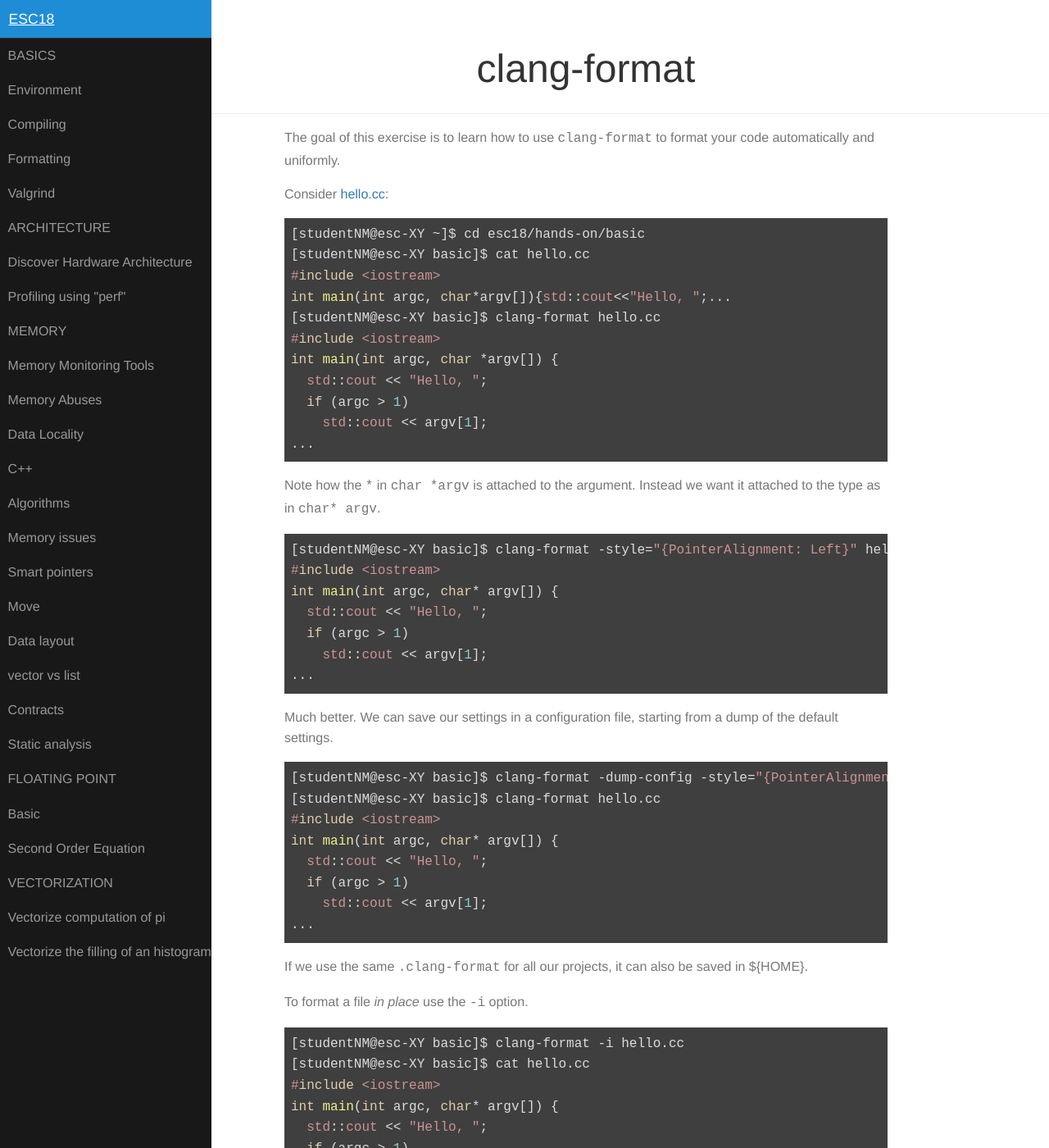
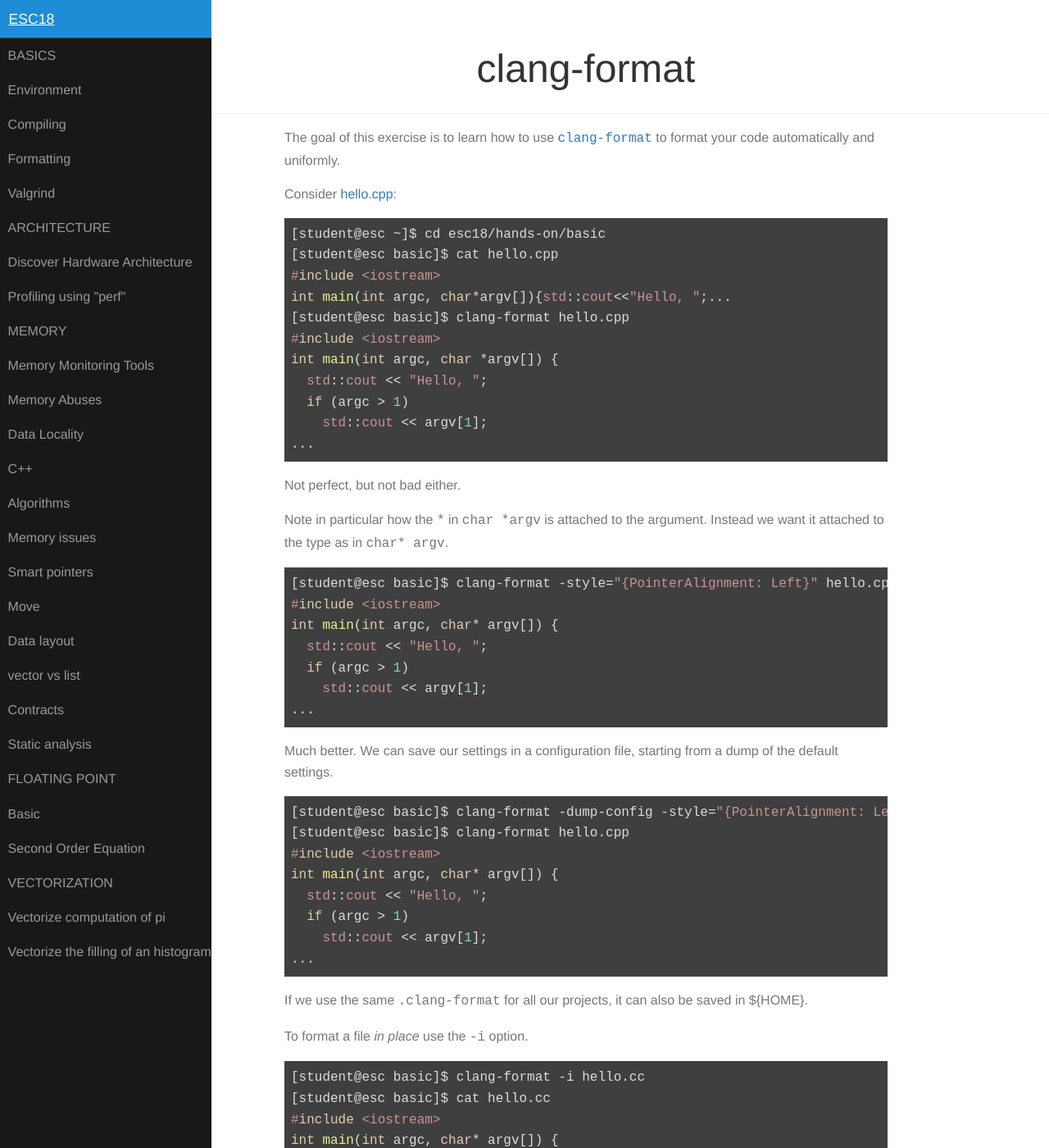
Before and after one commit to gudrutis/esc18, a Jekyll site: the page built from basic/formatting.markdown, in a window 1280 px wide and 1400 px high. Shown: the whole window at 82% size. Built offline with Jekyll 4.4.1, drawn with Linux system fonts in a browser that asks for light colours.

Commit message:
review formatting instructions

```diff
--- a/basic/formatting.markdown
+++ b/basic/formatting.markdown
@@ -4,16 +4,17 @@ category: basic
 layout: main
 ---
 
-The goal of this exercise is to learn how to use `clang-format` to format your
-code automatically and uniformly.
+The goal of this exercise is to learn how to
+use [`clang-format`](https://clang.llvm.org/docs/ClangFormatStyleOptions.html)
+to format your code automatically and uniformly.
 
-Consider [hello.cc]({{site.exercises_repo}}/hands-on/basic/hello.cc):
+Consider [hello.cpp]({{site.exercises_repo}}/hands-on/basic/hello.cpp):
 
-    [studentNM@esc-XY ~]$ cd esc18/hands-on/basic
-    [studentNM@esc-XY basic]$ cat hello.cc
+    [student@esc ~]$ cd esc18/hands-on/basic
+    [student@esc basic]$ cat hello.cpp
     #include <iostream>
     int main(int argc, char*argv[]){std::cout<<"Hello, ";...
-    [studentNM@esc-XY basic]$ clang-format hello.cc
+    [student@esc basic]$ clang-format hello.cpp
     #include <iostream>
     int main(int argc, char *argv[]) {
       std::cout << "Hello, ";
@@ -21,10 +22,12 @@ Consider [hello.cc]({{site.exercises_repo}}/hands-on/basic/hello.cc):
         std::cout << argv[1];
     ...
 
-Note how the `*` in `char *argv` is attached to the argument. Instead we want it
-attached to the type as in `char* argv`.
+Not perfect, but not bad either.
 
-    [studentNM@esc-XY basic]$ clang-format -style="{PointerAlignment: Left}" hello.cc
+Note in particular how the `*` in `char *argv` is attached to the argument.
+Instead we want it attached to the type as in `char* argv`.
+
+    [student@esc basic]$ clang-format -style="{PointerAlignment: Left}" hello.cpp
     #include <iostream>
     int main(int argc, char* argv[]) {
       std::cout << "Hello, ";
@@ -35,8 +38,8 @@ attached to the type as in `char* argv`.
 Much better. We can save our settings in a configuration file, starting from a
 dump of the default settings.
 
-    [studentNM@esc-XY basic]$ clang-format -dump-config -style="{PointerAlignment: Left}" > .clang-format
-    [studentNM@esc-XY basic]$ clang-format hello.cc
+    [student@esc basic]$ clang-format -dump-config -style="{PointerAlignment: Left}" > .clang-format
+    [student@esc basic]$ clang-format hello.cpp
     #include <iostream>
     int main(int argc, char* argv[]) {
       std::cout << "Hello, ";
@@ -50,8 +53,8 @@ ${HOME}.
 
 To format a file _in place_ use the `-i` option.
 
-    [studentNM@esc-XY basic]$ clang-format -i hello.cc
-    [studentNM@esc-XY basic]$ cat hello.cc
+    [student@esc basic]$ clang-format -i hello.cc
+    [student@esc basic]$ cat hello.cc
     #include <iostream>
     int main(int argc, char* argv[]) {
       std::cout << "Hello, ";
```
